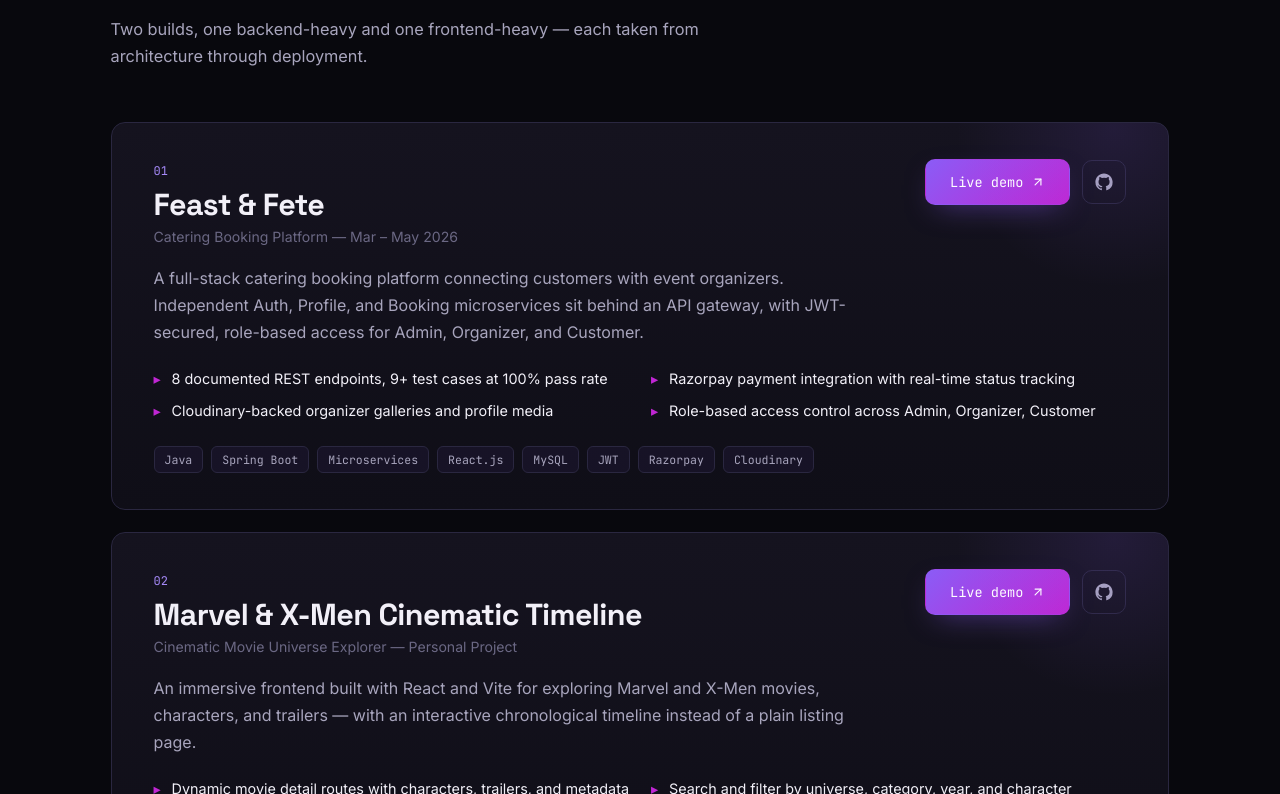
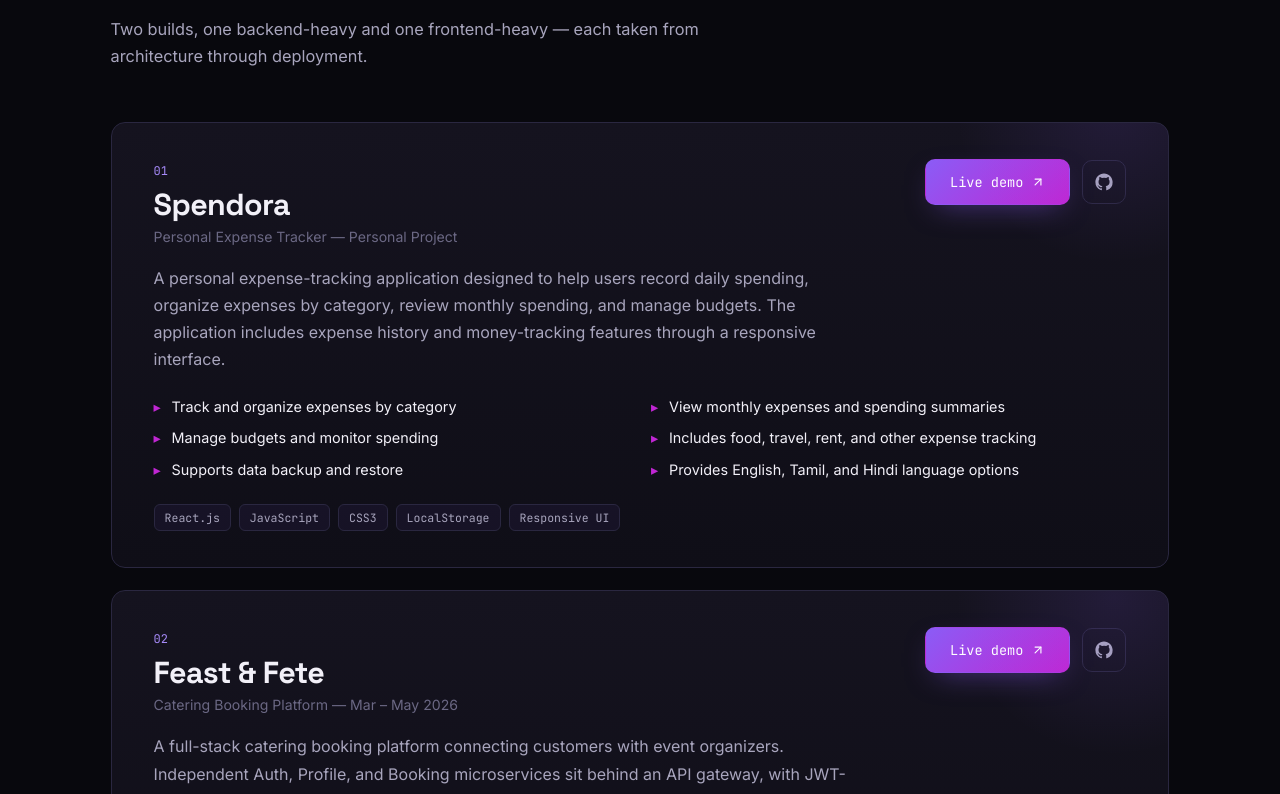
Before and after one commit to yasar-my/3D-PortFolio, a React (Vite) app: page / in a window 1280 px wide. Shown: the part 2206-3000 px from the top of the page. Built offline with nearby package versions, Linux system fonts and the light colour scheme.

Commit message:
internship details added

```diff
--- a/src/data/portfolio.js
+++ b/src/data/portfolio.js
@@ -1,4 +1,7 @@
-// Centralized content — edit this file to update the entire site.
+/* =========================================================
+   Centralized portfolio content
+   Edit this file to update the entire site.
+   ========================================================= */
 
 export const profile = {
   name: "Yasar M",
@@ -9,17 +12,20 @@ export const profile = {
   phone: "+91 9087023639",
   availability: "Immediate Joiner",
   looking: ["Development", "Testing", "DevOps"],
+
   summary:
     "Full Stack Developer skilled in Java, Spring Boot, Node.js, Express.js, Angular, React.js, and MySQL. Experienced in developing RESTful APIs, building responsive frontend interfaces, implementing secure backend services, and integrating relational databases. Familiar with microservices architecture, JWT authentication, API testing, and version control.",
+
   links: {
     github: "https://github.com/yasar-my",
     linkedin: "https://www.linkedin.com/in/yasar-m-39a7b7356/",
     oldPortfolio: "https://yasar-portfolio-swart.vercel.app/",
   },
+
   resume: "/Yasar_M_Resume.pdf",
 };
 
-// The stack, ordered bottom → top, the way a request actually travels.
+// The stack, ordered bottom → top.
 export const stackLayers = [
   {
     id: "db",
@@ -105,18 +111,51 @@ export const skillGroups = [
 
 export const projects = [
   {
+    id: "spendora",
+    name: "Spendora",
+    tag: "Personal Expense Tracker",
+    period: "Personal Project",
+
+    description:
+      "A personal expense-tracking application designed to help users record daily spending, organize expenses by category, review monthly spending, and manage budgets. The application includes expense history and money-tracking features through a responsive interface.",
+
+    highlights: [
+      "Track and organize expenses by category",
+      "View monthly expenses and spending summaries",
+      "Manage budgets and monitor spending",
+      "Includes food, travel, rent, and other expense tracking",
+      "Supports data backup and restore",
+      "Provides English, Tamil, and Hindi language options",
+    ],
+
+    stack: [
+      "React.js",
+      "JavaScript",
+      "CSS3",
+      "LocalStorage",
+      "Responsive UI",
+    ],
+
+    github: "https://github.com/yasar-my",
+    demo: "https://spendora-three.vercel.app/",
+  },
+
+  {
     id: "feast-fete",
     name: "Feast & Fete",
     tag: "Catering Booking Platform",
     period: "Mar – May 2026",
+
     description:
       "A full-stack catering booking platform connecting customers with event organizers. Independent Auth, Profile, and Booking microservices sit behind an API gateway, with JWT-secured, role-based access for Admin, Organizer, and Customer.",
+
     highlights: [
       "8 documented REST endpoints, 9+ test cases at 100% pass rate",
       "Razorpay payment integration with real-time status tracking",
       "Cloudinary-backed organizer galleries and profile media",
       "Role-based access control across Admin, Organizer, Customer",
     ],
+
     stack: [
       "Java",
       "Spring Boot",
@@ -127,22 +166,27 @@ export const projects = [
       "Razorpay",
       "Cloudinary",
     ],
+
     github: "https://github.com/yasar-my/feast-fete.git",
     demo: "https://feast-fete.vercel.app/",
   },
+
   {
     id: "marvel-xmen",
     name: "Marvel & X-Men Cinematic Timeline",
     tag: "Cinematic Movie Universe Explorer",
     period: "Personal Project",
+
     description:
       "An immersive frontend built with React and Vite for exploring Marvel and X-Men movies, characters, and trailers — with an interactive chronological timeline instead of a plain listing page.",
+
     highlights: [
       "Dynamic movie detail routes with characters, trailers, and metadata",
       "Search and filter by universe, category, year, and character",
       "Framer Motion transitions, card tilt, and scroll reveals",
       "Centralized data layer — one file updates the entire site",
     ],
+
     stack: [
       "React.js",
       "Vite",
@@ -150,6 +194,7 @@ export const projects = [
       "Framer Motion",
       "JavaScript",
     ],
+
     github:
       "https://github.com/yasar-my/marvel-xmen-cinematic-timeline.git",
     demo: "https://marvel-xmen-cinematic-universe.vercel.app/",
@@ -161,12 +206,14 @@ export const experience = [
     role: "Full Stack Developer Intern",
     company: "Reno Infomatics Pvt Ltd",
     period: "September 2026 – Present",
+
     points: [
       "Developed responsive and reusable web application components using Angular and TypeScript, following structured frontend development practices.",
       "Designed and developed RESTful APIs using Node.js and Express.js to implement backend functionality and enable seamless client-server communication.",
       "Integrated Angular frontend components with backend APIs and implemented MySQL database operations, including CRUD functionality and SQL queries.",
       "Performed API testing and debugging using Postman, resolved frontend-backend integration issues, and used Git for version control and code management.",
     ],
+
     stack: [
       "Node.js",
       "Express.js",
@@ -178,11 +225,13 @@ export const experience = [
       "Git",
     ],
   },
+
   {
     role: "Associate Backend Developer Intern",
     company: "CodeTikki",
     period: "March 2026 – June 2026",
     project: "Student Micro Loan Platform",
+
     points: [
       "Designed backend microservices for a phased disbursement system — Wallet Credit live, UPI Transfer planned — balancing regulatory compliance with operational risk.",
       "Built a rule-based eligibility and credit evaluation engine using platform activity data, including quiz scores, streaks, and engagement, as a creditworthiness proxy.",
```
